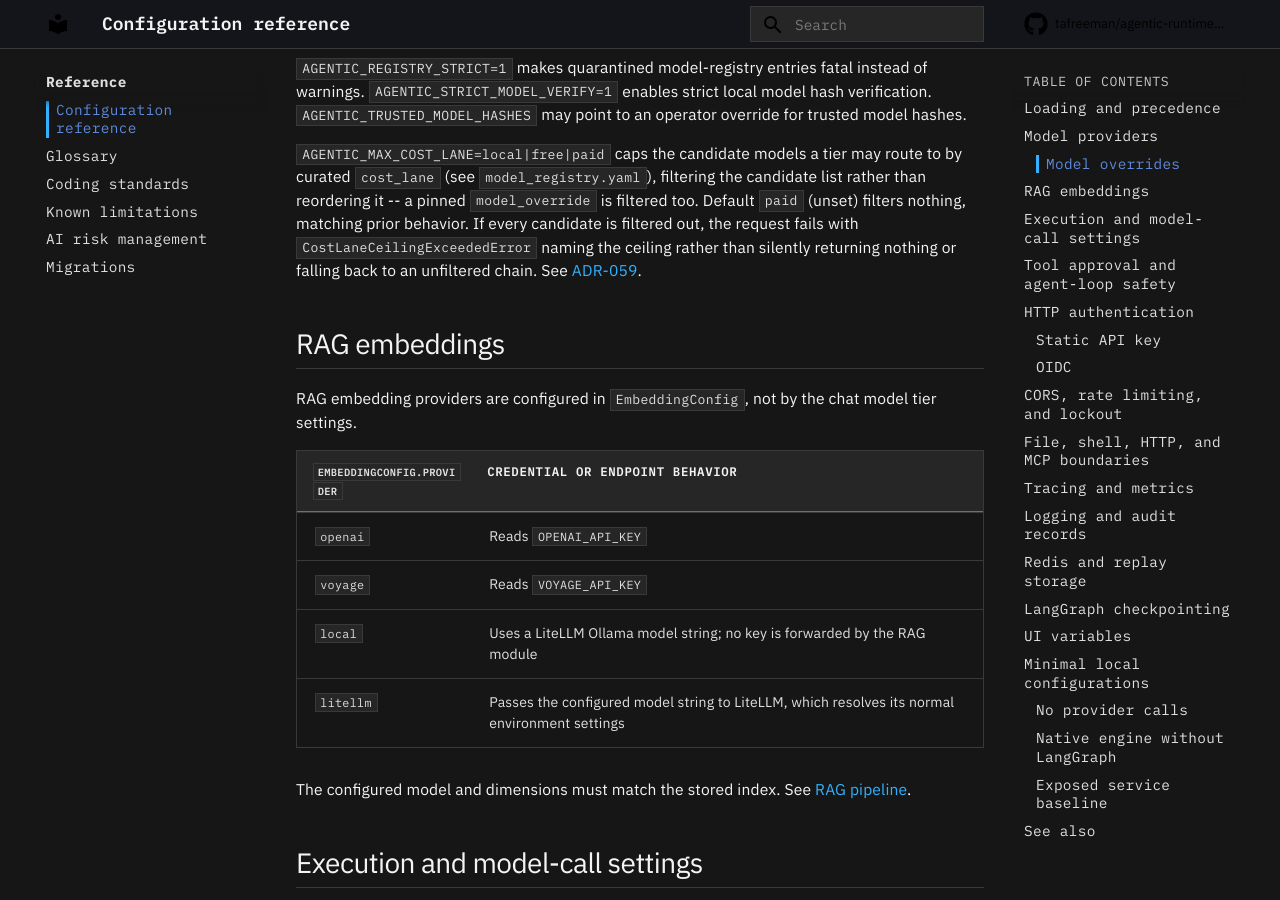
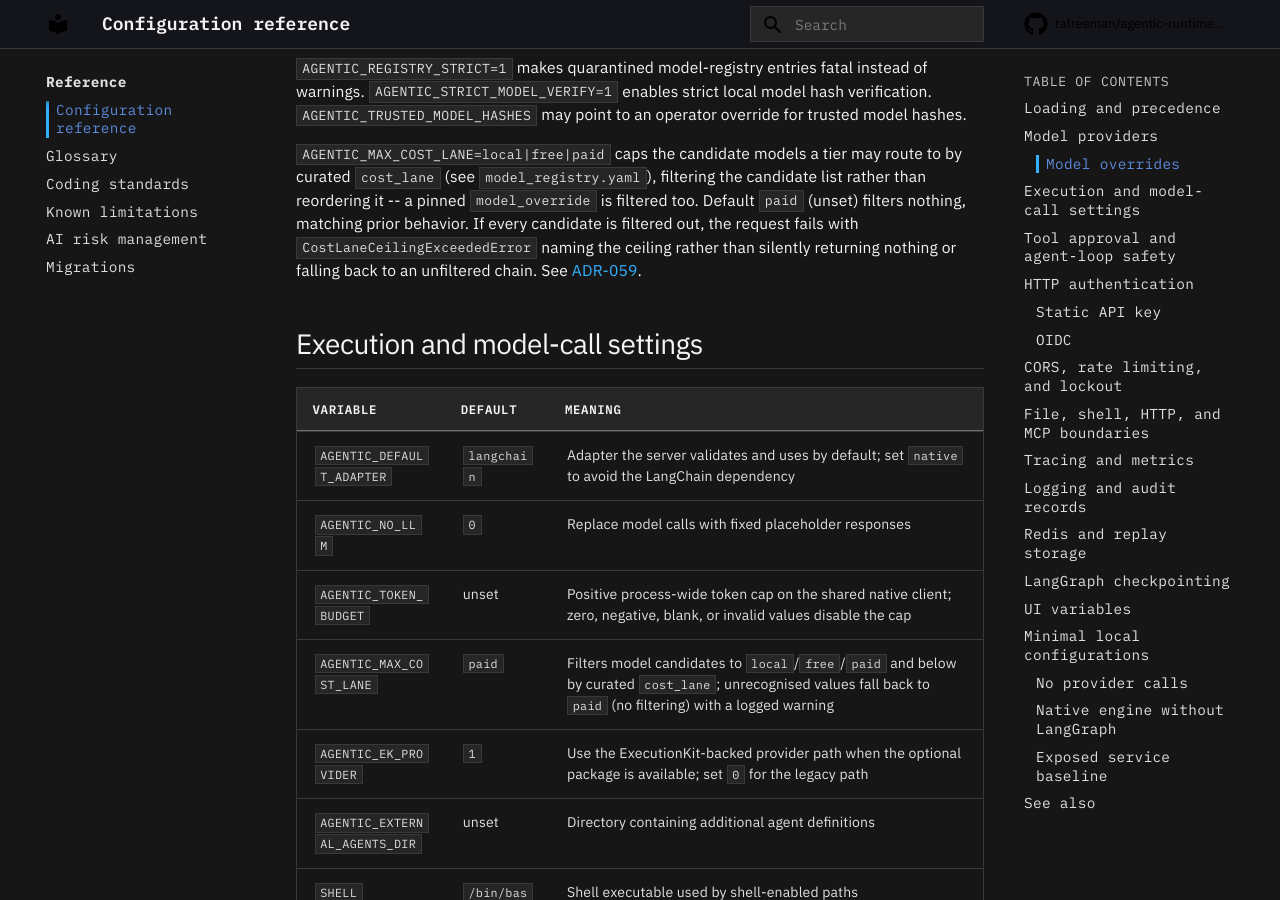
Before and after one commit to tafreeman/agentic-runtime-platform, an MkDocs documentation site: the page built from docs/configuration.md, in a window 1280 px wide and 900 px high, scrolled down 2629 px. Built offline with MkDocs 1.6.1 and Material for MkDocs 9.7.7, drawn with Linux system fonts in a browser that asks for light colours; comment, search, counter and statistics services are not loaded.

Commit message:
docs: finish scrubbing RAG from the homepage/config docs, regenerate stale stats
The agentic_v2.rag package removal (ADR-057) took the code, CLI, tests, and
docs/rag/ page, but docs/index.md and docs/configuration.md still described
RAG as a shipped feature -- the removal commits never touched this prose.
Strip the stale "RAG library" mentions, the RAG capability list, the RAG
embeddings config section, and the now-dead link to docs/rag/index.md.

Also ran scripts/generate_doc_stats.py: the hand-verified count is 53 ADRs,
not the 51 or 53 that had drifted into two different uncommitted edits of
this file. Regenerating from source instead of trusting either number.

```diff
--- a/docs/configuration.md
+++ b/docs/configuration.md
@@ -101,21 +101,6 @@ behavior. If every candidate is filtered out, the request fails with
 `CostLaneCeilingExceededError` naming the ceiling rather than silently
 returning nothing or falling back to an unfiltered chain. See
 [ADR-059](adr/ADR-059-model-cost-lane-ceiling.md).
-
-## RAG embeddings
-
-RAG embedding providers are configured in `EmbeddingConfig`, not by the chat
-model tier settings.
-
-| `EmbeddingConfig.provider` | Credential or endpoint behavior |
-|---|---|
-| `openai` | Reads `OPENAI_API_KEY` |
-| `voyage` | Reads `VOYAGE_API_KEY` |
-| `local` | Uses a LiteLLM Ollama model string; no key is forwarded by the RAG module |
-| `litellm` | Passes the configured model string to LiteLLM, which resolves its normal environment settings |
-
-The configured model and dimensions must match the stored index. See
-[RAG pipeline](rag/index.md).
 
 ## Execution and model-call settings
 
```
Also changed, not shown: docs/index.md (+6 -21 lines).
